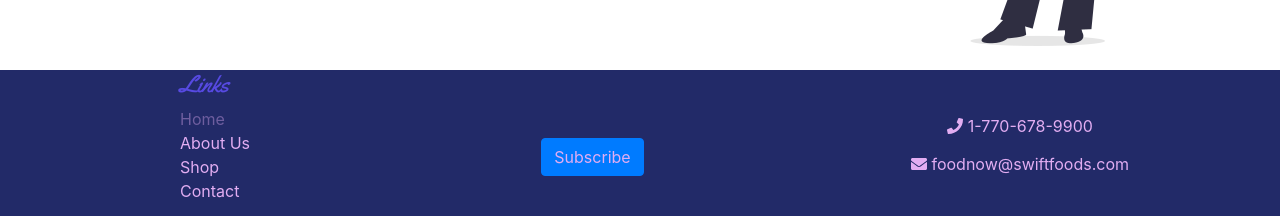
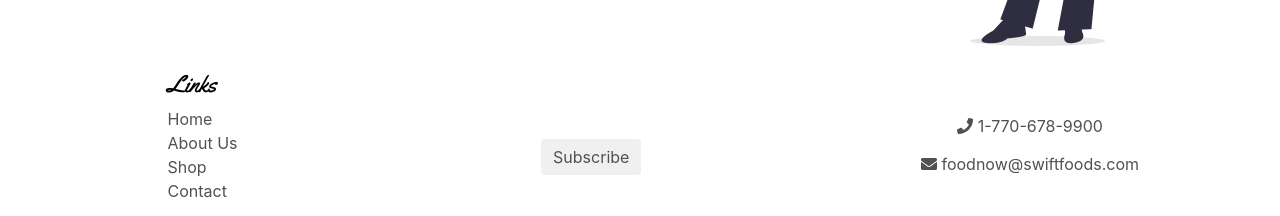
Before and after one commit to Blaine137/SwiftFoods-Express-React-MongoDB, a React (Create React App) app in the folder client/: page / in a window 1280 px wide. Shown: the part 1217-1433 px from the top of the page. Built offline with nearby package versions, Linux system fonts and the light colour scheme; no server answers.

Commit message:
updated nav links and colors in footer

```diff
--- a/client/src/components/Footer/Footer.js
+++ b/client/src/components/Footer/Footer.js
@@ -9,7 +9,7 @@ const footer = (props) => {
     return(
 
             <footer className="site-footer mt-4">
-                <div className="container">
+                <div className="container px-0">
                     <div className="row align-items-center">
                         <div className="col-4 col-sm-2 offset-1">
                             <h4 className="footerH4">Links</h4>
@@ -30,7 +30,7 @@ const footer = (props) => {
 
                         </div>
                         <div className="col-6 col-sm-5 text-center">
-                            <Link className="btn btn-large btn-primary mt-4 subscribeBtn" data-toggle="#" data-target="#" to="/subscribe">Subscribe</Link>
+                            <Link className="btn btn-large btn-primary mt-4 subscribe" data-toggle="#" data-target="#" to="/subscribe">Subscribe</Link>
                         </div>
                         <div className="col-sm-4 text-center contactInfo">
                             <a  role="button" href="tel:+12065551234" className="btn btn-link"><FontAwesomeIcon icon={faPhone}/> 1-770-678-9900</a><br/>
--- a/client/src/components/Footer/Footer.scss
+++ b/client/src/components/Footer/Footer.scss
@@ -1,19 +1,7 @@
 h4{
-    color: #574AE2 ;
+    color: black ;
 }
 
 footer a{
-  color: #E2ADF2 !important;
+  color: rgba(80, 82, 78, 100) !important;
 }
-
-footer a:hover{
-  color: rgba(226, 173, 242, .6) !important;
-}
-
-.site-footer{
-    background-color: #222A68 ;
-}
-
-.active-footer-link{
-  color: rgba(226, 173, 242, .4) !important;
-}
--- a/client/src/components/Header/Navbar/Navbar.scss
+++ b/client/src/components/Header/Navbar/Navbar.scss
@@ -11,7 +11,7 @@
 }
 
 .active-link{
-    color: red;
+    color: red i !important;
 }
 
 .navToggler{
```
